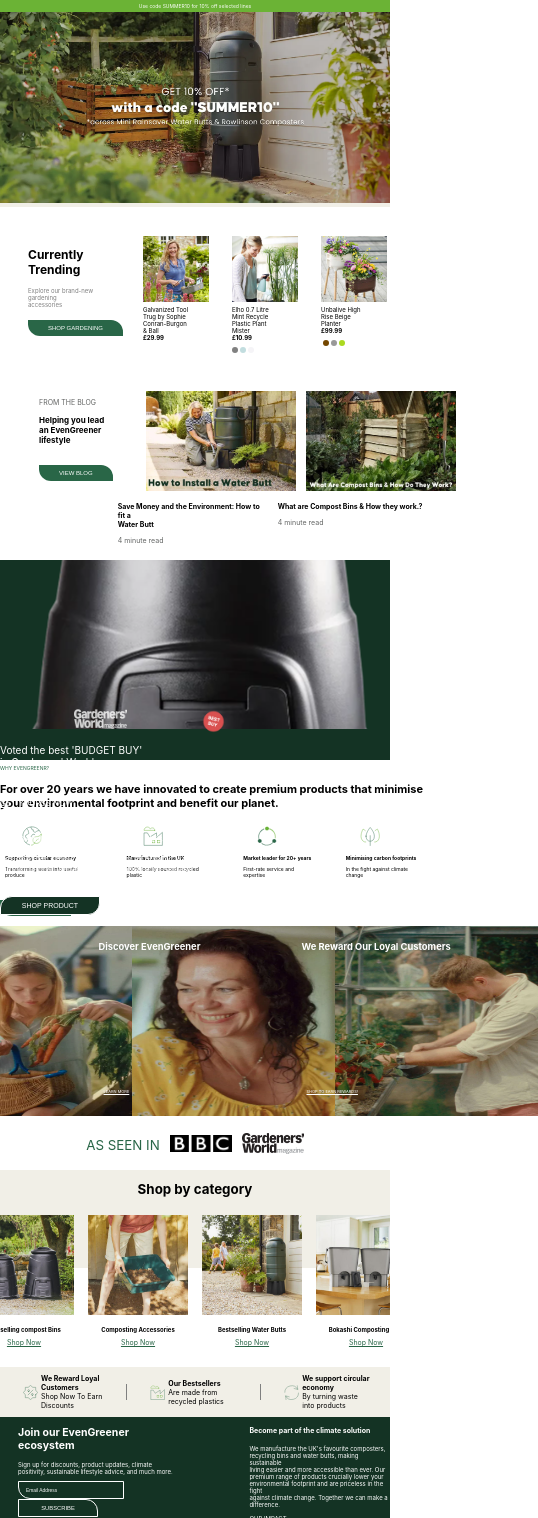
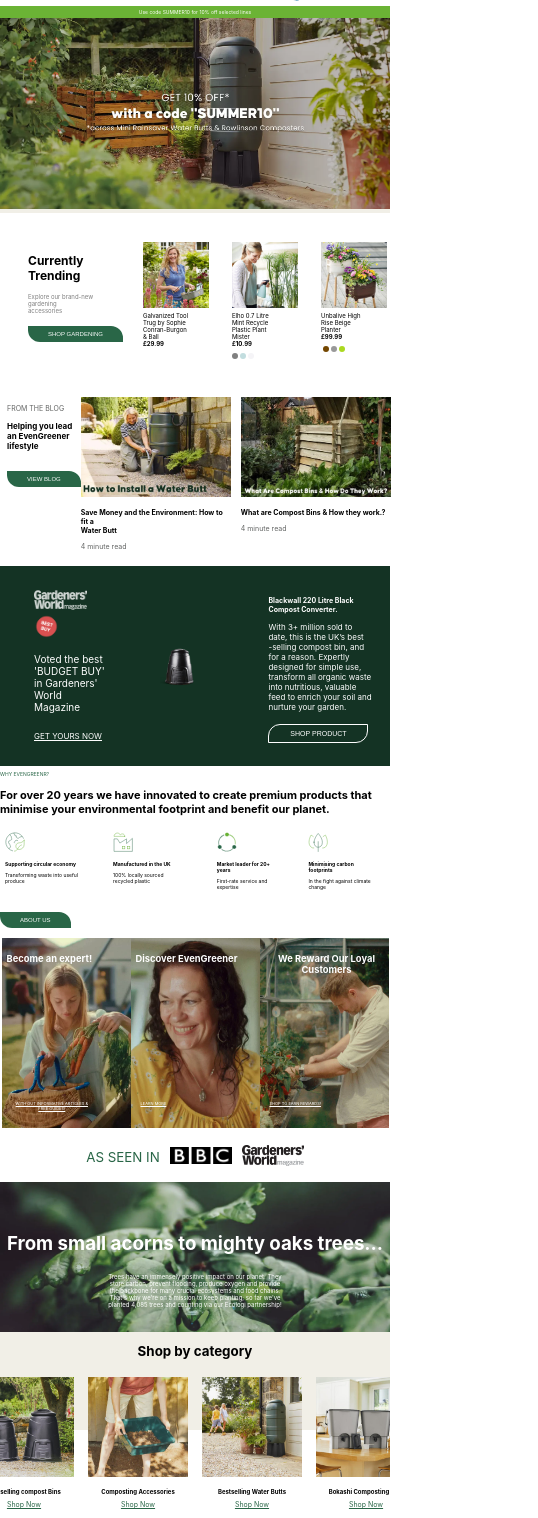
Before and after one commit to swaraChokshi25042003/React-demo, a React app: page / in a window 390 px wide. Shown: the part 71-1589 px from the top of the page, 538 px wide, since content can reach past the window. Built offline with nearby package versions, Linux system fonts and the light colour scheme; some packages are replaced by stand-ins of ours.

Commit message:
completed evengreener site

```diff
--- a/src/Featured_product.js
+++ b/src/Featured_product.js
@@ -5,23 +5,23 @@ import features_img2 from './images/best_buy.png';
 function Featured_product() {
     return (
         <div className='featured_main_container'>
-            <div className='image_container'>            </div>
-            <div className='image'>
+           <div className='container1_featured'>
                 <div>
-                <div className='img_container'>
                     <img src={features_img1} className='img1'></img>
                     <img src={features_img2} className='img2'></img>
                 </div>
                 <p className='fea_container1'>Voted the best 'BUDGET BUY'<br></br> in Gardeners' World<br></br> Magazine</p>
-                <a href='' className='get_yours'>GET YOURSS NOW
+                <a href='' className='get_yours'>GET YOURS NOW
                 </a>
+            </div>
+
+               <div className='parallax_container'>
+                     <div class="parallax-image"></div>
             </div>
 
 
 
-
-
-            <div>
+            <div className='con2'>
                 <p className='fea_container_text1'>Blackwall 220 Litre Black Compost Converter.</p>
                 <p className='fea_container_text2'>With 3+ million sold to date, this is the UK’s best<br></br>-selling compost bin, and for a reason. Expertly<br></br> designed for simple use, transform all organic waste<br></br> into nutritious, valuable feed to enrich your soil and<br></br> nurture your garden.</p>
                 <a href=''>
@@ -29,7 +29,6 @@ function Featured_product() {
             </a>
             </div>
 
-            </div>
 
 
 
--- /dev/null
+++ b/src/Tree_planting.js
@@ -0,0 +1,15 @@
+import './tree_planting.css';
+import planting_img1 from './images/Tree_Planting.webp';
+function Tree_planting() {
+    return (
+        <div className='planting_main_container'>
+                <div class="parallax_image"></div>
+                <div className='text_container'>
+                    <h3>From small acorns to mighty oaks trees...</h3>
+                    <p className='planting_text1'>Trees have an immensely positive impact on our planet. They store carbon, prevent flooding, produce oxygen and provide the backbone for many crucial ecosystems and food chains. That's why we're on a mission to keep planting; so far we've planted 4,085 trees and counting via our Ecologi partnership!</p>
+                </div>
+        </div>
+     );
+}
+
+export default Tree_planting;
--- a/src/about_us.css
+++ b/src/about_us.css
@@ -50,3 +50,8 @@
     border-bottom-left-radius: 0px;
     border-bottom-right-radius: 12px;
 }
+@media (max-width: 390px){
+    .about_us_main_container {
+    width: 401px;
+    }
+}
--- a/src/blog.css
+++ b/src/blog.css
@@ -1,8 +1,9 @@
 .blog_main_container{
     display: flex;
+    justify-content: center;
 }
 .from_blog{
-    padding-left: 10%;
+
     padding-right: 5px;
 }
 .title{
@@ -49,3 +50,10 @@
     border-bottom-left-radius: 0px;
     border-bottom-right-radius: 12px;
 }
+@media (max-width: 390px){
+    .from_blog {
+        padding-left: 2%;
+        padding-right: 0px;
+    }
+
+}
--- a/src/currently_trending.css
+++ b/src/currently_trending.css
@@ -1,5 +1,6 @@
 .main_container{
     display: flex;
+    justify-content: center;
     padding-bottom: 25px;
 }
 .container1 {
@@ -8,7 +9,7 @@
     font-size: 7%;
     padding-top: 30px;
     padding-bottom: 30px;
-    padding-left: 81px;
+
 }
 .container2{
     position: relative;
@@ -265,9 +266,7 @@
     .container4 {
         width: 21%;
     }
-    .container1 {
-        padding-left: 134px;
-    }
+
     .container2 {
         width: 21%;
         padding-left: 43px;
--- a/src/featured_product.css
+++ b/src/featured_product.css
@@ -1,50 +1,26 @@
-
-.featured_main_container{
+.featured_main_container {
     background-color: #143324;
-
     height: 200px;
-    /* display: flex;
+    display: flex;
     justify-content: center;
-    align-items: center; */
+    align-items: center;
+    position: relative;
 }
-.image{
-    position: relative;
-    bottom: 20px;
-}
-.image_container{
-
-    text-align: center;
-			background-image:
-url("./images/black_composter_single.webp");
-			background-position: center;
-			background-repeat: no-repeat;
-			background-attachment: fixed;
-            height: 20vh;
-
+.container1_featured{
+    padding-left: 54px;
 }
 
-.parallax {
-        /* The image used */
-        background-image: url("./images/black_composter_single.webp");
+    .parallax-image {
+        width: 200px;
+        height: 200px;
+        background-image: url('./images/black_composter_single.webp');
+        background-size: contain; /* Use 'contain' instead of 'cover' */
+        background-position: center;
+        background-attachment: fixed;
 
-        /* Set a specific height */
-        min-height: 27vh;
-
-        /* Create the parallax scrolling effect */
-        background-attachment: fixed;
-        background-position: center;
+        background-size: 27%;
         background-repeat: no-repeat;
-        background-size: cover;
-
     }
-.parallax_container{
-    height:27px;
-    background-color:lightskyblue;
-    font-size:10px;
-}
-
-
-
     .img1{
         height: 20px;
         width: 53px;
@@ -53,13 +29,7 @@ url("./images/black_composter_single.webp");
         height: auto;
         width: 25px;
     }
-.composter_size{
-    height: auto;
-    width: 177px;
-}
-.img_container{
-    display: flex;
-}
+
     .fea_container1{
         color: white;
         font-size: 10px;
@@ -96,3 +66,18 @@ url("./images/black_composter_single.webp");
         font-size: 8px;
         color: white;
     }
+    .parallax_container{
+        padding-right: 20px;
+    }
+    .con2{
+        padding-right: 18px;
+    }
+    @media (max-width: 390px){
+
+        .container1_featured {
+            padding-left: 34px;
+        }
+        .parallax-image {
+            width: 140px;
+        }
+    }
--- a/src/index.css
+++ b/src/index.css
@@ -91,6 +91,7 @@ body {
 /* info footer css*/
 .footer1{
   display: flex;
+  justify-content: center;
   background-color:#143324;
 }
 .heading1{
@@ -229,69 +230,8 @@ hr {
   display: flex;
   justify-content: center;
 }
-@media (min-width:200px) and(max-width: 413px){
-  hr {
-    width: 318px;
+@media (max-width: 390px){
+  .header_logo {
+    padding-left: 21%;
   }
 }
-@media (max-width: 414px) {
-  .mainbar_text1 {
-    padding-left: 5%;
-}
-img {
-  padding-left: 19%;
-}
-.search {
-  width: 5%;
-}
-.heading1 {
-  padding-left: 18px;
-}
-.heading2 {
-  padding-left: 55px;
-}
-#whitelogo {
-  padding-left: 15px
-}
-.text4 {
-  padding-left: 16px;
-}
-}
-@media (min-width: 415px) and (max-width: 768px){
-  #nav_table {
-    margin-left: 12%;
-}
-.offer_bar {
-  padding-right: 7%;
-}
-
-#whitelogo {
-  padding-left: 25px;
-
-}
-
-}
-@media (min-width: 769px) and (max-width: 1024px){
-  #nav_table {
-    margin-right: 22%;
-}
-
-
-.heading1 {
-  padding-left: 209px;
-
-}
-#whitelogo {
-  padding-left: 167px;
-}
-table {
-  margin-right: 13%;
-}
-hr {
-  margin-right: 35%;
-}
-.text4 {
-  padding-left: 95px;
-}
-
-}
--- a/src/index.js
+++ b/src/index.js
@@ -16,6 +16,7 @@ import As_seen from './As_seen';
 import Blog from './Blog';
 import About_us from './About_us';
 import Featured_product from './Featured_product';
+import Tree_planting from './Tree_planting';
 
 
 
@@ -33,6 +34,7 @@ root.render(
   <About_us/>
   <Promo/>
   <As_seen/>
+  <Tree_planting/>
   <Shop_category/>
   <Trust_bar/>
   <Info_Footer/>
--- a/src/promo.css
+++ b/src/promo.css
@@ -32,3 +32,9 @@
     text-decoration: underline;
     padding-bottom: 20px;
 }
+@media (max-width: 390px){
+    .promo_images {
+        width: 129px;
+        /* flex: 4 1; */
+    }
+}
--- /dev/null
+++ b/src/tree_planting.css
@@ -0,0 +1,26 @@
+.planting_main_container{
+    height: 150px;
+    position: relative;
+}
+.parallax_image{
+    height: 200px;
+    /* width: 700px; */
+        background-image: url('./images/Tree_Planting.webp');
+        background-size: cover; /* Use 'contain' instead of 'cover' */
+        background-position: center;
+        background-attachment: fixed;
+        background-repeat: no-repeat;
+
+}
+.text_container{
+    position: relative;
+    bottom: 169px;
+    text-align: center;
+    color: white;
+
+}
+.planting_text1{
+    font-size: 6px;
+    padding-left: 108px;
+    padding-right: 108px;
+}
```
Also changed, not shown: src/images/Tree_Planting.webp (added). Lines whose indentation alone changed are shown as unchanged.
